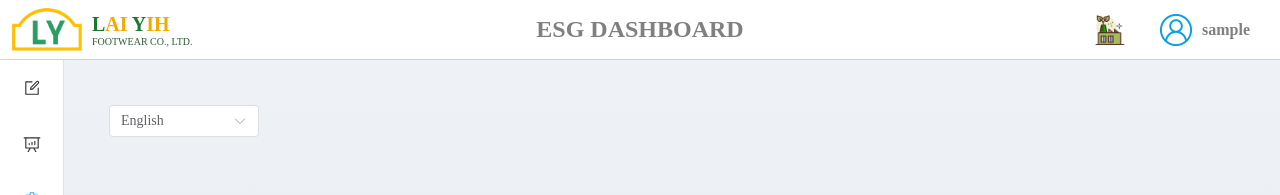
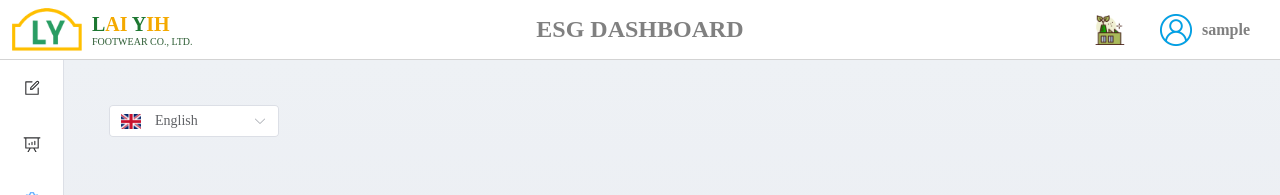
Before and after one commit to fengmanchin890/esg-api, a Vue app: page /mainPage/settings in a window 1280 px wide. Shown: the top 195 px of the page. Built offline with nearby package versions, Linux system fonts and the light colour scheme; sample sign-in values are in the browser's storage; what ry-edit-table would draw is missing.

Commit message:
fixed login.userId

```diff
--- a/src/locales/vi.js
+++ b/src/locales/vi.js
@@ -5,7 +5,7 @@ export default {
     factoryTyXuan: "Tỷ Xuân",
     factoryTyBach: "Tỷ Bách",
     factoryTyThac: "Tỷ Thạc",
-    userId: "ID",
+    userId: "Mã",
     password: "Mật khẩu",
     loginButton: "Đăng nhập",
     loginSuccess: "Đăng nhập thành công!",
--- a/src/locales/zh-cn.js
+++ b/src/locales/zh-cn.js
@@ -6,7 +6,7 @@ export default {
     factoryTyXuan: "泰轩",
     factoryTyBach: "泰霸",
     factoryTyThac: "泰塔克",
-    userId: "ID",
+    userId: "用户名",
     password: "密码",
     loginButton: "登录",
     loginSuccess: "登录成功！",
@@ -47,7 +47,7 @@ export default {
       action: "操作"
     },
     edit: "编辑",
-    save:"",
+    save: "",
     delete: "删除",
     yes: "是",
     no: "否",
--- a/src/locales/zh-tw.js
+++ b/src/locales/zh-tw.js
@@ -6,7 +6,7 @@ export default {
     factoryTyXuan: "泰軒",
     factoryTyBach: "泰霸",
     factoryTyThac: "泰塔克",
-    userId: "ID",
+    userId: "使用者ID",
     password: "密碼",
     loginButton: "登入",
     loginSuccess: "登入成功！",
@@ -47,7 +47,7 @@ export default {
       action: "操作"
     },
     edit: "編輯",
-    save:"儲存",
+    save: "儲存",
     delete: "刪除",
     yes: "是",
     no: "否",
--- a/src/views/Login.vue
+++ b/src/views/Login.vue
@@ -22,9 +22,18 @@
                   :placeholder="$t('login.selectFactory')"
                   class="input-field"
                 >
-                  <el-option :label="$t('login.factoryTyXuan')" value="LYN"></el-option>
-                  <el-option :label="$t('login.factoryTyBach')" value="LYV"></el-option>
-                  <el-option :label="$t('login.factoryTyThac')" value="LYS"></el-option>
+                  <el-option
+                    :label="$t('login.factoryTyXuan')"
+                    value="LYN"
+                  ></el-option>
+                  <el-option
+                    :label="$t('login.factoryTyBach')"
+                    value="LYV"
+                  ></el-option>
+                  <el-option
+                    :label="$t('login.factoryTyThac')"
+                    value="LYS"
+                  ></el-option>
                 </el-select>
               </el-form-item>
 
@@ -33,6 +42,7 @@
                   v-model="selectedLang"
                   placeholder="Select Language"
                   class="input-field"
+                  :prefix-icon="FlagIconWithSelectedFlag"
                 >
                   <el-option
                     v-for="option in languageOptions"
@@ -96,7 +106,7 @@
 </template>
 
 <script setup>
-import { reactive, ref, computed } from "vue";
+import { reactive, ref, computed, h } from "vue";
 import axios from "axios";
 import { useRouter } from "vue-router";
 import { ElMessage } from "element-plus";
@@ -148,6 +158,25 @@ const selectedLang = computed({
   set(newLocale) {
     store.dispatch("changeLocale", newLocale);
   }
+});
+
+// Tìm thông tin của option được chọn dựa vào selectedLang
+const selectedOption = computed(() => {
+  return languageOptions.find(option => option.value === selectedLang.value);
+});
+
+// Tạo computed property trả về một component render lá cờ dựa trên selectedOption
+const FlagIconWithSelectedFlag = computed(() => {
+  return {
+    render() {
+      return selectedOption.value
+        ? h("img", {
+            src: selectedOption.value.flag,
+            style: "width:20px; margin-right:8px; vertical-align:middle;",
+          })
+        : null;
+    }
+  };
 });
 
 const login = async () => {
--- a/src/views/Settings.vue
+++ b/src/views/Settings.vue
@@ -1,12 +1,18 @@
-<!-- views/Settings.vue -->
-
+<!-- views/Settings -->
 <template>
   <div class="settings-container">
     <el-select
       v-model="selectedLang"
       placeholder="Select Language"
-      style="width: 150px;"
+      style="width: 170px;"
     >
+      <template #prefix>
+        <img
+          v-if="selectedOption"
+          :src="selectedOption.flag"
+          style="width: 20px; margin-right: 8px; vertical-align: middle;"
+        />
+      </template>
       <el-option
         v-for="option in languageOptions"
         :key="option.value"
@@ -43,12 +49,12 @@ const languageOptions = [
     flag: new URL("@/assets/flag/United_KingDom_Flag.png", import.meta.url).href,
   },
   {
-    label: "中文（简体）",
+    label: "简体中文",
     value: "zh-cn",
     flag: new URL("@/assets/flag/China_Flag.png", import.meta.url).href,
   },
   {
-    label: "中文（繁體）",
+    label: "繁體中文",
     value: "zh-tw",
     flag: new URL("@/assets/flag/Taiwan_Flag.png", import.meta.url).href,
   },
@@ -62,6 +68,10 @@ const selectedLang = computed({
     store.dispatch('changeLocale', newLocale);
   }
 });
+
+const selectedOption = computed(() => {
+  return languageOptions.find(option => option.value === selectedLang.value);
+});
 </script>
 
 <style scoped>
```
